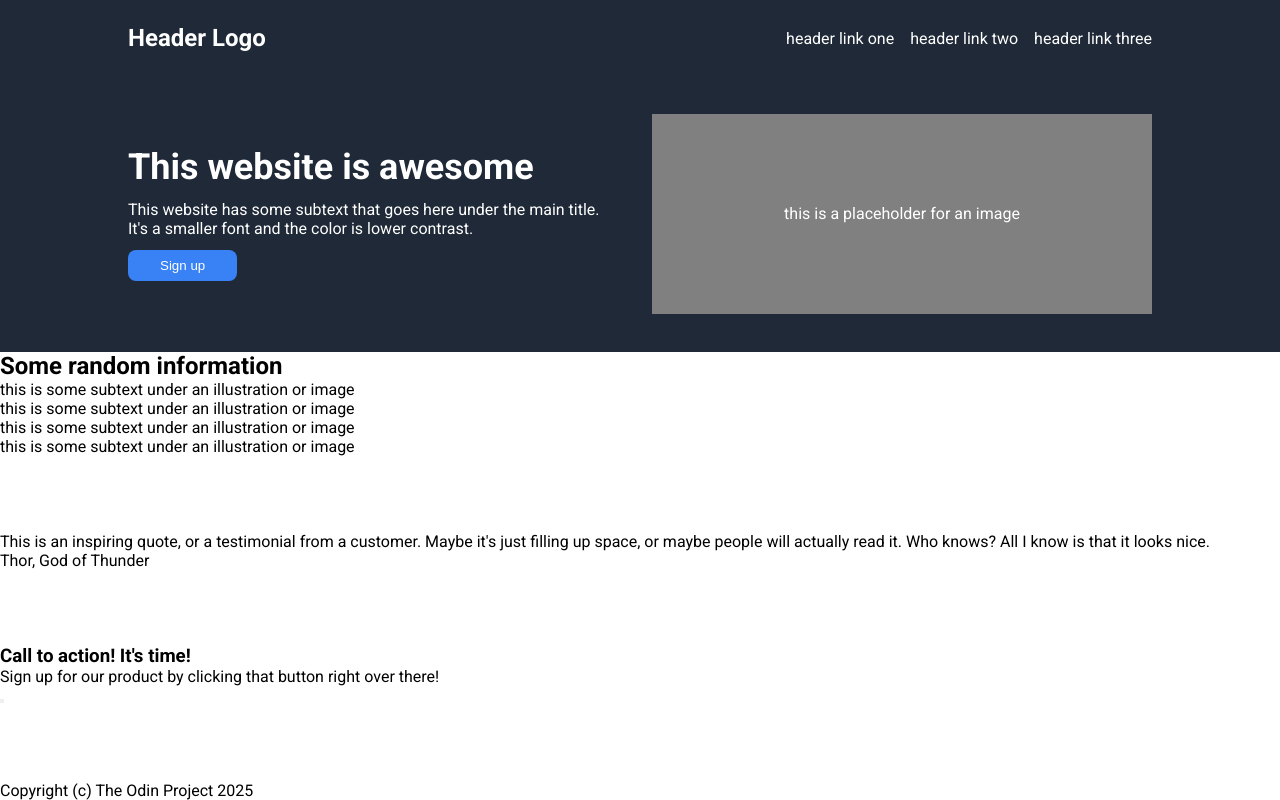
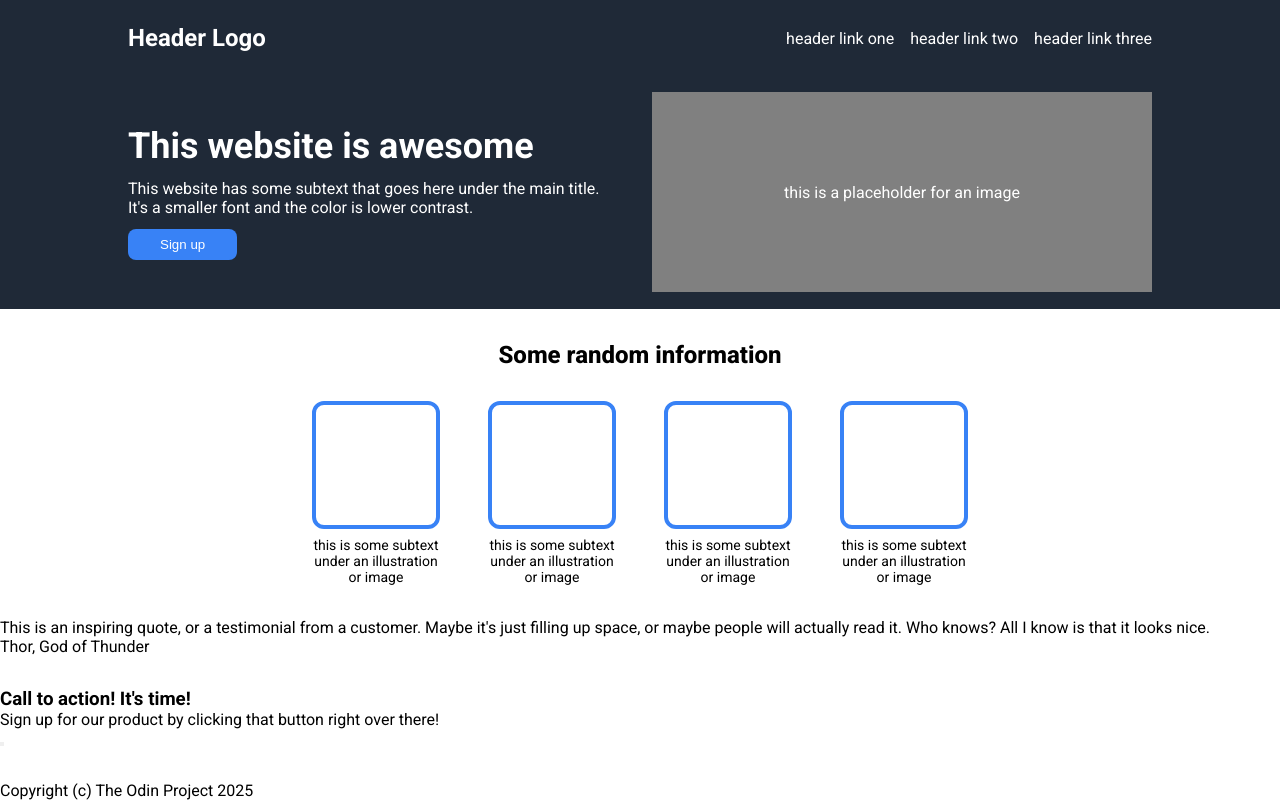
Before and after one commit to Lushtrii/odin-landing-page, a plain HTML site: page index.html in a window 1280 px wide. Drawn offline with Linux system fonts and the light colour scheme.

Commit message:
style: add feature section styling

```diff
--- a/index.html
+++ b/index.html
@@ -39,23 +39,23 @@
           </div>
         </div>
       </section>
-      <section>
-        <h2>Some random information</h2>
-        <div>
-          <div>
-            <div></div>
+      <section class="feature-desc">
+        <h2 class="features-header">Some random information</h2>
+        <div class="features">
+          <div class="feature">
+            <div class="small-placeholder"></div>
             <p>this is some subtext under an illustration or image</p>
           </div>
-          <div>
-            <div></div>
+          <div class="feature">
+            <div class="small-placeholder"></div>
             <p>this is some subtext under an illustration or image</p>
           </div>
-          <div>
-            <div></div>
+          <div class="feature">
+            <div class="small-placeholder"></div>
             <p>this is some subtext under an illustration or image</p>
           </div>
-          <div>
-            <div></div>
+          <div class="feature">
+            <div class="small-placeholder"></div>
             <p>this is some subtext under an illustration or image</p>
           </div>
         </div>
--- a/style.css
+++ b/style.css
@@ -112,3 +112,35 @@ a:hover {
   background-color: #185ece;
   cursor: pointer;
 }
+
+.small-placeholder {
+  border: 4px solid #3882f6;
+  width: 128px;
+  height: 128px;
+  border-radius: 12px;
+}
+
+.features-header {
+  margin: 32px 0;
+  font-weight: 800;
+}
+
+.feature-desc {
+  display: flex;
+  flex-direction: column;
+  align-items: center;
+}
+.features {
+  display: flex;
+  gap: 48px;
+}
+
+.feature {
+  display: flex;
+  flex-direction: column;
+  align-items: center;
+  text-align: center;
+  max-width: 128px;
+  gap: 8px;
+  font-size: 14px;
+}
```
